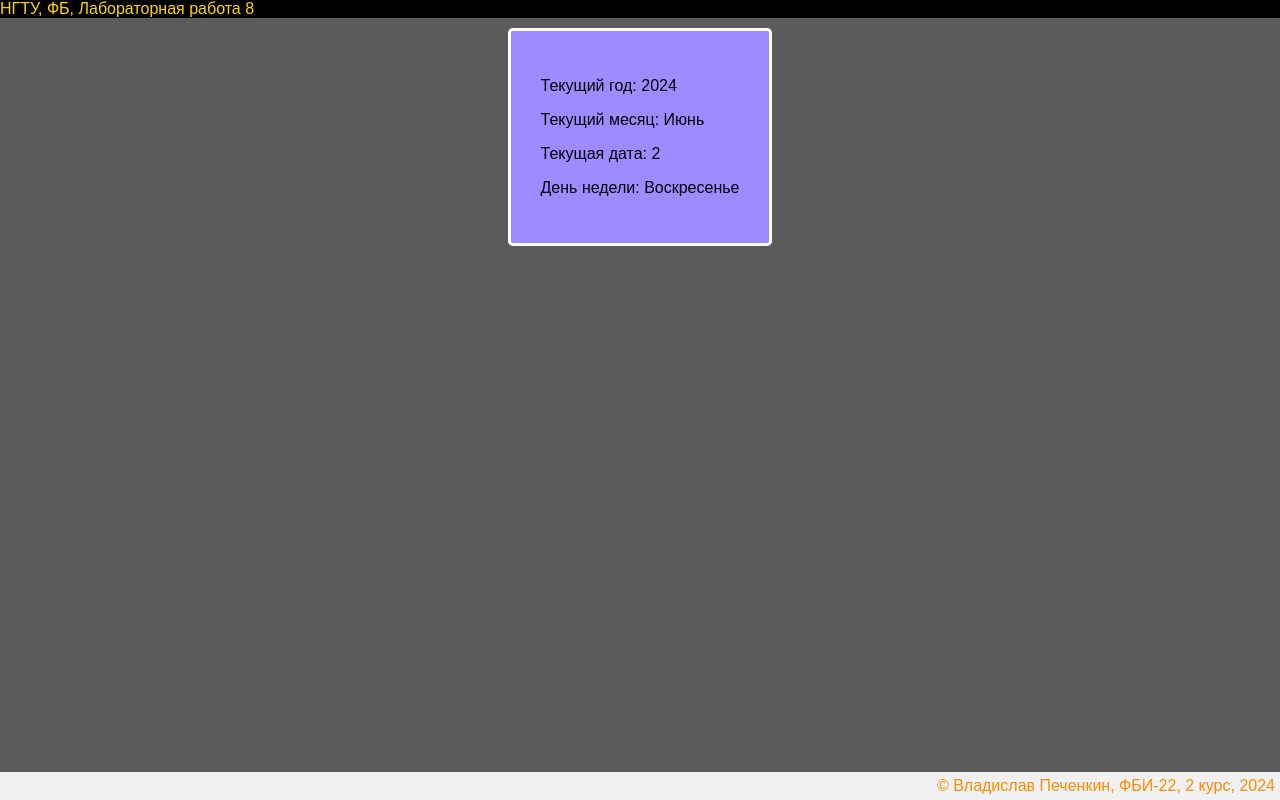
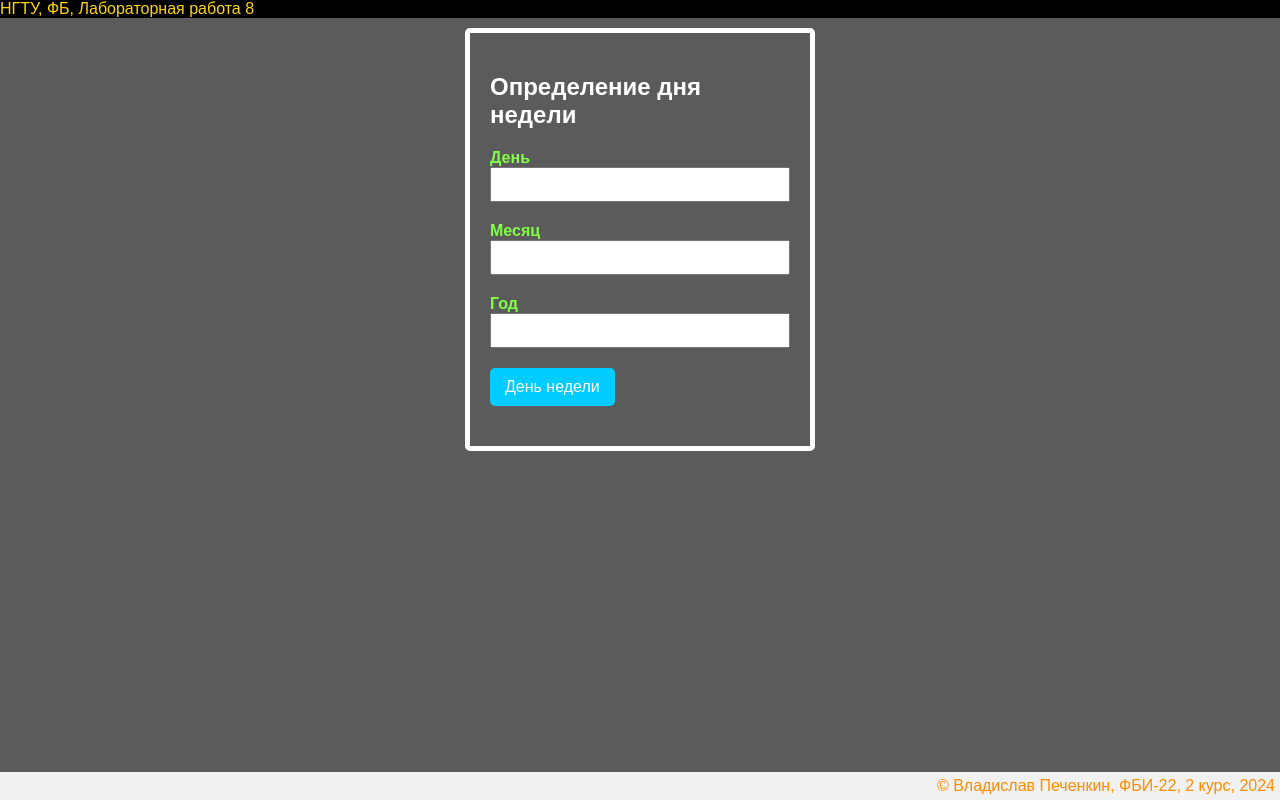
Before and after one commit to Nootropica/Web-proga, a plain HTML site: page lab8/lab8.html in a window 1280 px wide. Drawn offline with Linux system fonts and the light colour scheme.

Commit message:
День недели

```diff
--- a/lab8/lab8.html
+++ b/lab8/lab8.html
@@ -8,14 +8,41 @@
     <link rel="shortcut icon" href="../favicon.ico" type="image/x-icon">
     <script src="lab8.js"></script>
     <style>
-        .frame {
-                border: 3px solid rgb(255, 255, 255);
-                border-radius: 5px;
-                background-color: rgb(159, 138, 255);
-                padding: 30px;
-                width: fit-content;
-                margin: auto;
-            }
+        .container {
+            max-width: 300px;
+            margin: auto;
+            padding: 20px;
+            border: 5px solid #ffffff;
+            border-radius: 5px;
+            color: #ffffff;
+        }
+        .form-group {
+            margin-bottom: 20px;
+        }
+        .form-group label {
+            display: block;
+            font-weight: bold;
+            color: #80ff46;
+        }
+        .form-group input {
+            width: 100%;
+            padding: 8px;
+            box-sizing: border-box;
+        }
+        .btn {
+            display: inline-block;
+            padding: 10px 15px;
+            background: #00ccff;
+            color: #fff;
+            text-align: center;
+            border-radius: 5px;
+            cursor: pointer;
+        }
+        .result {
+            margin-top: 20px;
+            font-weight: bold;
+            font-size: 18px;
+        }
     </style>
 </head>
 <body onload="showDate()">
@@ -24,11 +51,22 @@
     </header>
 
     <main>
-        <div id="current-date" class="frame">
-            <p id="year"></p>
-            <p id="month"></p>
-            <p id="date"></p>
-            <p id="day"></p>
+        <div class="container">
+            <h2>Определение дня недели</h2>
+            <div class="form-group">
+                <label for="day">День</label>
+                <input type="number" id="day" min="1" max="31">
+            </div>
+            <div class="form-group">
+                <label for="month">Месяц</label>
+                <input type="number" id="month" min="1" max="12">
+            </div>
+            <div class="form-group">
+                <label for="year">Год</label>
+                <input type="number" id="year" min="1900">
+            </div>
+            <div class="btn" onclick="getDayOfWeek()">День недели</div>
+            <div class="result" id="result"></div>
         </div>
     </main>
 
--- a/lab8/lab8.js
+++ b/lab8/lab8.js
@@ -1,10 +1,19 @@
-function showDate() {
-    var now = new Date();
-    var days = ["Воскресенье", "Понедельник", "Вторник", "Среда", "Четверг", "Пятница", "Суббота"];
-    var months = ["Январь", "Февраль", "Март", "Апрель", "Май", "Июнь", "Июль", "Август", "Сентябрь", "Октябрь", "Ноябрь", "Декабрь"];
+function getDayOfWeek() {
+    const day = parseInt(document.getElementById('day').value);
+    const month = parseInt(document.getElementById('month').value);
+    const year = parseInt(document.getElementById('year').value);
 
-    document.getElementById('year').textContent = 'Текущий год: ' + now.getFullYear();
-    document.getElementById('month').textContent = 'Текущий месяц: ' + months[now.getMonth()];
-    document.getElementById('date').textContent = 'Текущая дата: ' + now.getDate();
-    document.getElementById('day').textContent = 'День недели: ' + days[now.getDay()];
+    // Проверка корректности введенных данных
+    if (!day || !month || !year) {
+        alert('Пожалуйста, заполните все поля.');
+        return;
+    }
+
+    // Создание даты
+    const date = new Date(year, month - 1, day); // Месяц в JS начинается с 0
+    const dayOfWeek = date.getDay();
+
+    const days = ['Воскресенье', 'Понедельник', 'Вторник', 'Среда', 'Четверг', 'Пятница', 'Суббота'];
+
+    document.getElementById('result').textContent = `День недели: ${days[dayOfWeek]}`;
 }
```
